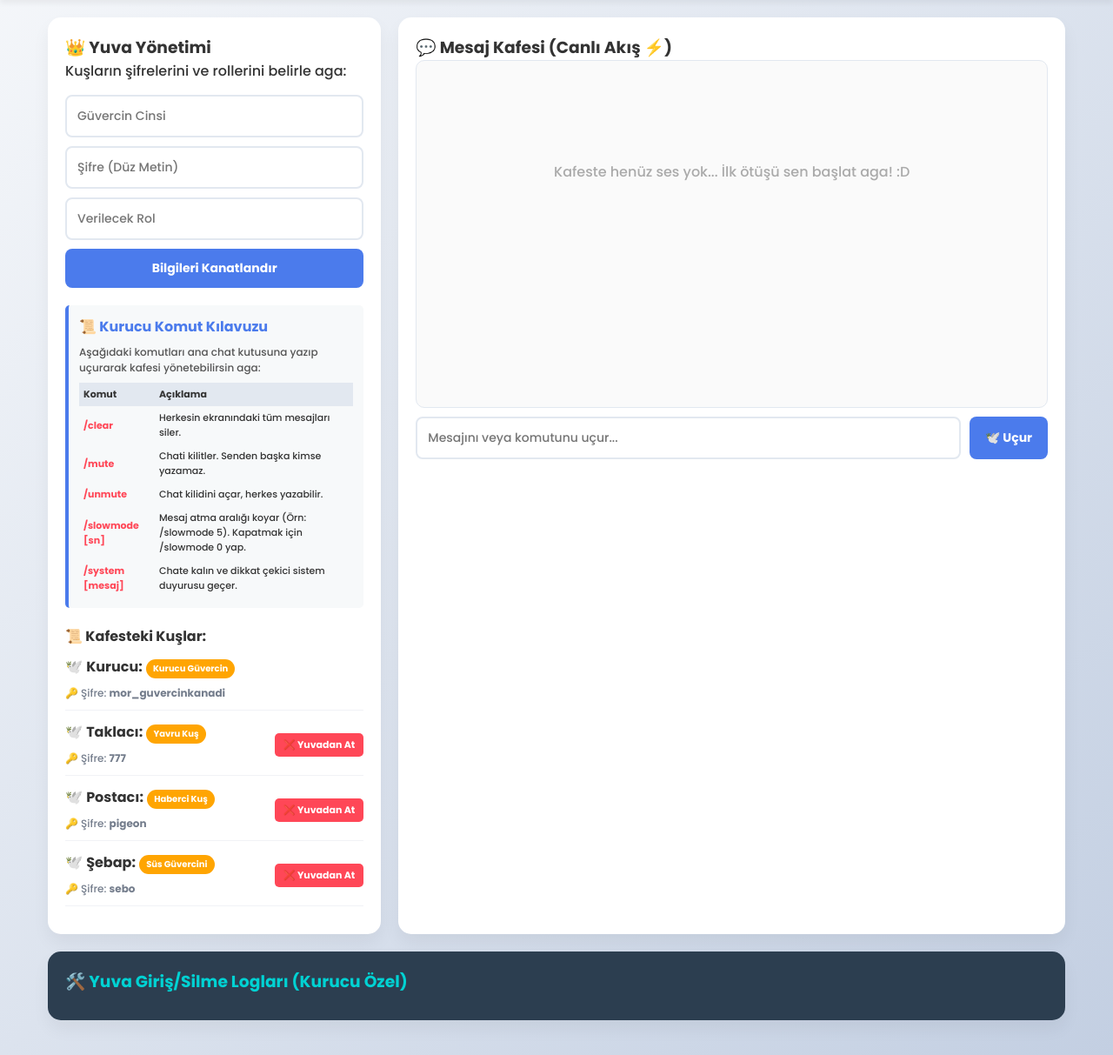
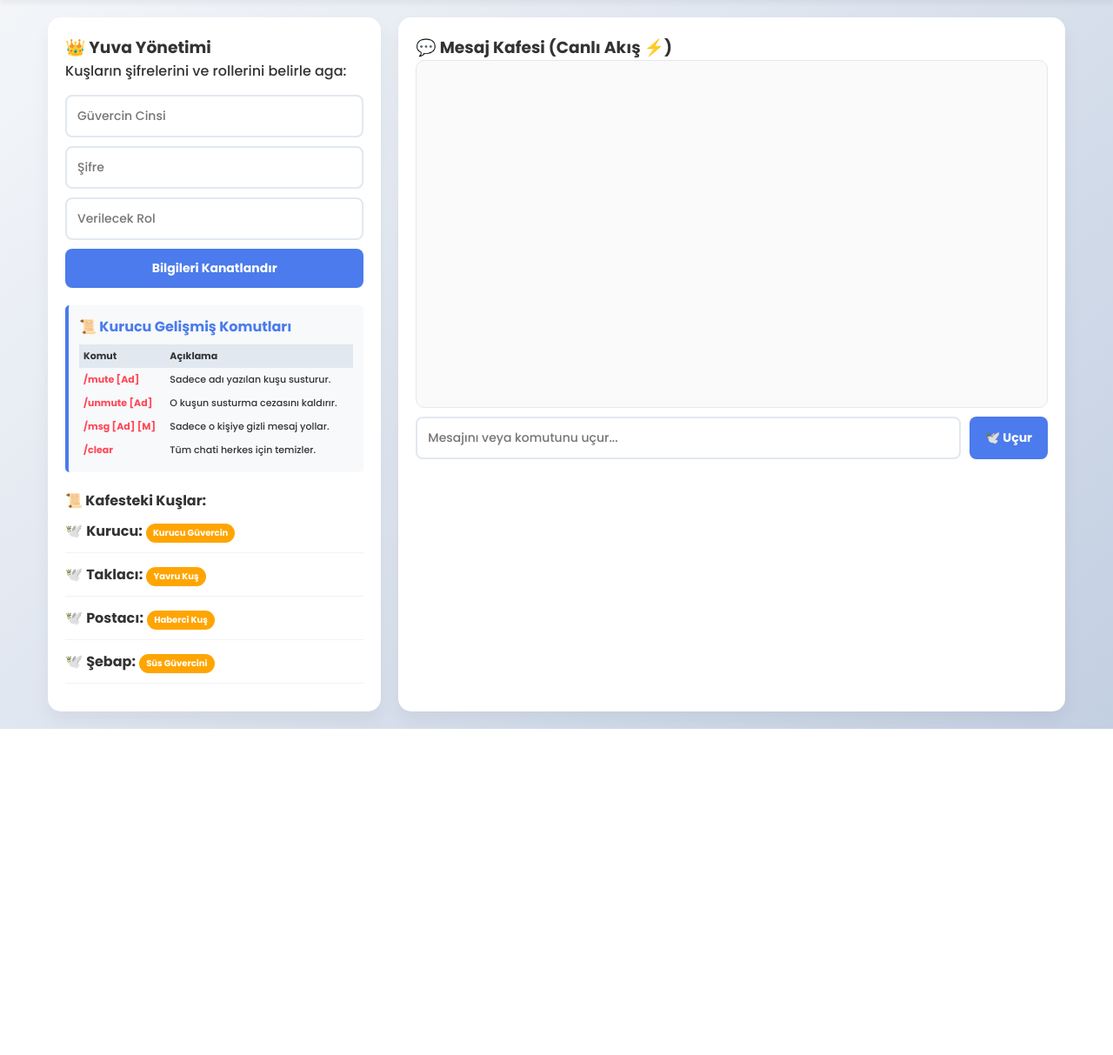
Before and after one commit to ardckr262626-cmd/guvercin-net, a Flask app: page / in a window 1280 px wide. Shown: the part 63-1276 px from the top of the page at 87% size. After the commit the page ends 901 px from the top, so only its background shows below. Run offline with Flask 3, Linux system fonts and the light colour scheme; the visitor is signed in with stand-in values (Sample User, id 1).

Commit message:
Kisiye ozel mute, unmute ve fısıldama (/msg) sistemi entegre edildi! 🕊️🤫

```diff
--- a/app.py
+++ b/app.py
@@ -16,10 +16,10 @@ guvercin_veritabi = {
 mesajlar = []
 log_kayitlari = []
 
-# ⚙️ MÜHENDİSLİK NOTU: Gelişmiş Komut Değişkenleri
-chat_susturuldu = False
-slowmode_suresi = 0  # Saniye cinsinden (0 ise kapalı)
-son_mesaj_zamanlari = {}  # Kullanıcıların son mesaj atma vakitleri
+# ⚙️ MÜHENDİSLİK NOTU: Kişiye Özel Gelişmiş Komut Değişkenleri
+susturulan_kuslar = set() # Susturulan kullanıcıların isimlerini tutar
+slowmode_suresi = 0
+son_mesaj_zamanlari = {}
 
 @app.route('/')
 def index():
@@ -37,7 +37,7 @@ def index():
                            aktif_user=aktif,
                            mevcut_rol=guvercin_veritabi[aktif]['rol'],
                            logs=log_kayitlari,
-                           chat_susturuldu=chat_susturuldu,
+                           susturulanlar=susturulan_kuslar,
                            slowmode=slowmode_suresi)
 
 @app.route('/login', methods=['GET', 'POST'])
@@ -81,7 +81,7 @@ def logout():
 
 @app.route('/mesaj-gonder', methods=['POST'])
 def mesaj_gonder():
-    global chat_susturuldu, slowmode_suresi, mesajlar, log_kayitlari
+    global slowmode_suresi, mesajlar, log_kayitlari
 
     metin = request.form.get('mesaj', '').strip()
     user = session.get('kus_adi', 'Yabancı Kuş')
@@ -95,76 +95,92 @@ def mesaj_gonder():
         komut = parcalar[0].lower()
         zaman = datetime.now().strftime('%H:%M:%S')
 
-        # 1. /clear Komutu
+        # 1. /clear
         if komut == '/clear':
             mesajlar = []
-            mesajlar.append({"gonderen": "SİSTEM", "rol": "🛡️ Otomasyon", "metin": "🧹 Kafes Kurucu tarafından tamamen süpürüldü!"})
+            mesajlar.append({"gonderen": "SİSTEM", "rol": "🛡️ Otomasyon", "metin": "🧹 Kafes Kurucu tarafından tamamen süpürüldü!", "ozel_alici": None})
             log_kayitlari.append(f"[{zaman}] 🧹 Kurucu chat geçmişini temizledi.")
             return redirect(url_for('index'))
 
-        # 2. /mute Komutu
+        # 2. /mute [KuşAdı] (Kişiye Özel)
         elif komut == '/mute':
-            chat_susturuldu = True
-            mesajlar.append({"gonderen": "SİSTEM", "rol": "🛡️ Otomasyon", "metin": "🔇 Kafes Kurucu tarafından susturuldu. Sadece Kurucu ötebilir!"})
-            log_kayitlari.append(f"[{zaman}] 🔇 Chat susturuldu.")
+            if len(parcalar) > 1:
+                hedef = parcalar[1]
+                susturulan_kuslar.add(hedef)
+                mesajlar.append({"gonderen": "SİSTEM", "rol": "🛡️ Otomasyon", "metin": f"🔇 {hedef} kuşu Kurucu tarafından susturuldu!", "ozel_alici": None})
+                log_kayitlari.append(f"[{zaman}] 🔇 {hedef} susturuldu.")
             return redirect(url_for('index'))
 
-        # 3. /unmute Komutu
+        # 3. /unmute [KuşAdı] (Kişiye Özel)
         elif komut == '/unmute':
-            chat_susturuldu = False
-            mesajlar.append({"gonderen": "SİSTEM", "rol": "🛡️ Otomasyon", "metin": "🔊 Kafesin kilidi açıldı, tüm kuşlar özgürce ötebilir!"})
-            log_kayitlari.append(f"[{zaman}] 🔊 Chat kilidi açıldı.")
+            if len(parcalar) > 1:
+                hedef = parcalar[1]
+                susturulan_kuslar.discard(hedef)
+                mesajlar.append({"gonderen": "SİSTEM", "rol": "🛡️ Otomasyon", "metin": f"🔊 {hedef} kuşunun cezası kaldırıldı, ötebilir!", "ozel_alici": None})
+                log_kayitlari.append(f"[{zaman}] 🔊 {hedef} cezası kaldırıldı.")
             return redirect(url_for('index'))
 
-        # 4. /slowmode [saniye] Komutu
+        # 4. /slowmode [saniye]
         elif komut == '/slowmode':
             try:
                 saniye = int(parcalar[1]) if len(parcalar) > 1 else 0
                 slowmode_suresi = saniye
                 if saniye > 0:
-                    mesajlar.append({"gonderen": "SİSTEM", "rol": "🛡️ Otomasyon", "metin": f"⏳ Yavaş mod aktif edildi! Kuşlar {saniye} saniyede bir mesaj atabilir."})
-                    log_kayitlari.append(f"[{zaman}] ⏳ Yavaş mod {saniye}sn olarak ayarlandı.")
+                    mesajlar.append({"gonderen": "SİSTEM", "rol": "🛡️ Otomasyon", "metin": f"⏳ Yavaş mod aktif! Kuşlar {saniye} saniyede bir yazabilir.", "ozel_alici": None})
                 else:
-                    mesajlar.append({"gonderen": "SİSTEM", "rol": "🛡️ Otomasyon", "metin": "⚡ Yavaş mod kaldırıldı. Akış serbest!"})
-                    log_kayitlari.append(f"[{zaman}] ⚡ Yavaş mod kapatıldı.")
+                    mesajlar.append({"gonderen": "SİSTEM", "rol": "🛡️ Otomasyon", "metin": "⚡ Yavaş mod kaldırıldı.", "ozel_alici": None})
             except ValueError:
                 pass
             return redirect(url_for('index'))
 
-        # 5. /system [mesaj] Komutu
+        # 5. /system [mesaj]
         elif komut == '/system':
             duyuru_metni = " ".join(parcalar[1:])
             if duyuru_metni:
-                mesajlar.append({"gonderen": "📢 DUYURU", "rol": "👑 Kurucu Özel", "metin": f"🚨 {duyuru_metni} 🚨"})
+                mesajlar.append({"gonderen": "📢 DUYURU", "rol": "👑 Kurucu Özel", "metin": f"🚨 {duyuru_metni} 🚨", "ozel_alici": None})
             return redirect(url_for('index'))
 
-    # 🛑 NORMAL KULLANICI KISITLAMALARI KONTROLÜ
-    if user != 'Kurucu':
-        # Chat susturuldu mu kontrolü
-        if chat_susturuldu:
+    # 🔒 /msg [KuşAdı] [Mesaj] - KİŞİYE ÖZEL MESAJ SİSTEMİ (Herkes Kullanabilir)
+    if metin.startswith('/msg'):
+        parcalar = metin.split(' ')
+        if len(parcalar) > 2:
+            hedef_alici = parcalar[1]
+            ozel_mesaj = " ".join(parcalar[2:])
+
+            # Mesaj listesine ozel_alici filtresini ekleyerek fırlatıyoruz aga
+            mesajlar.append({
+                "gonderen": user,
+                "rol": guvercin_veritabi.get(user, {}).get('rol', 'Yavru Kuş'),
+                "metin": f"🤫 (Fısıldama): {ozel_mesaj}",
+                "ozel_alici": hedef_alici
+            })
+        return redirect(url_for('index'))
+
+    # 🛑 SUSTURULMA KONTROLÜ
+    if user in susturulan_kuslar:
+        return redirect(url_for('index'))
+
+    # SLOWMODE KONTROLÜ
+    if user != 'Kurucu' and slowmode_suresi > 0:
+        simdi = time.time()
+        son_atilan = son_mesaj_zamanlari.get(user, 0)
+        if simdi - son_atilan < slowmode_suresi:
             return redirect(url_for('index'))
+        son_mesaj_zamanlari[user] = simdi
 
-        # Slowmode (Yavaş Mod) kontrolü
-        if slowmode_suresi > 0:
-            simdi = time.time()
-            son_atilan = son_mesaj_zamanlari.get(user, 0)
-            if simdi - son_atilan < slowmode_suresi:
-                # Süre dolmadıysa engelle, direkt sayfaya yönlendir
-                return redirect(url_for('index'))
-            son_mesaj_zamanlari[user] = simdi
-
-    # Normal Mesaj Gönderme İşlemi
+    # Normal Genel Mesaj Gönderme
     mesajlar.append({
         "gonderen": user,
         "rol": guvercin_veritabi.get(user, {}).get('rol', 'Yavru Kuş'),
-        "metin": metin
+        "metin": metin,
+        "ozel_alici": None
     })
     return redirect(url_for('index'))
 
 @app.route('/sifre-ve-rol-ver', methods=['POST'])
 def sifre_ve_rol_ver():
     if session.get('kus_adi') != 'Kurucu':
-        return "Aga bu yetki sadece Kurucu Güvercin'e ait! .d", 403
+        return "Aga bu yetki sadece Kurucu'ya ait!", 403
     isim = request.form.get('kus_adi')
     yeni_sifre = request.form.get('sifre')
     yeni_rol = request.form.get('rol_adi')
@@ -175,20 +191,14 @@ def sifre_ve_rol_ver():
             guvercin_veritabi[isim]['sifre'] = yeni_sifre
         if yeni_rol:
             guvercin_veritabi[isim]['rol'] = yeni_rol
-        zaman = datetime.now().strftime('%H:%M:%S')
-        log_kayitlari.append(f"[{zaman}] 👑 Kurucu, {isim} kuşunun bilgilerini güncelledi.")
     return redirect(url_for('index'))
 
 @app.route('/kus-sil/<string:kus_adi>', methods=['POST'])
 def kus_sil(kus_adi):
     if session.get('kus_adi') != 'Kurucu':
-        return "Aga kuşu yuvadan sadece Kurucu atabilir! .d", 403
-    if kus_adi == 'Kurucu':
-        return "Aga kendi kendini yuvadan atamazsın! :D", 400
-    if kus_adi in guvercin_veritabi:
+        return "Aga kuşu yuvadan sadece Kurucu atabilir!", 403
+    if kus_adi in guvercin_veritabi and kus_adi != 'Kurucu':
         del guvercin_veritabi[kus_adi]
-        zaman = datetime.now().strftime('%H:%M:%S')
-        log_kayitlari.append(f"❌ {kus_adi} kuşu Kurucu tarafından sepetlendi.")
     return redirect(url_for('index'))
 
 if __name__ == '__main__':
--- a/templates/index.html
+++ b/templates/index.html
@@ -26,47 +26,44 @@
       <p>Kuşların şifrelerini ve rollerini belirle aga:</p>
       <form class="pigeon-form" action="/sifre-ve-rol-ver" method="POST">
         <input type="text" name="kus_adi" placeholder="Güvercin Cinsi" required>
-        <input type="text" name="sifre" placeholder="Şifre (Düz Metin)" required>
+        <input type="text" name="sifre" placeholder="Şifre" required>
         <input type="text" name="rol_adi" placeholder="Verilecek Rol" required>
         <button type="submit" class="btn-primary">Bilgileri Kanatlandır</button>
       </form>
 
       <div class="guide-box"
         style="margin-top: 20px; background-color: #f7f9fa; border-left: 4px solid #4b7bec; padding: 12px; border-radius: 5px;">
-        <h4 style="color: #4b7bec; margin-bottom: 8px;">📜 Kurucu Komut Kılavuzu</h4>
-        <p style="font-size: 12px; color: #555; margin-bottom: 8px;">Aşağıdaki komutları ana chat kutusuna yazıp
-          uçurarak kafesi yönetebilirsin aga:</p>
+        <h4 style="color: #4b7bec; margin-bottom: 8px;">📜 Kurucu Gelişmiş Komutları</h4>
         <table style="width: 100%; font-size: 11px; text-align: left; border-collapse: collapse;">
           <tr style="background-color: #e2e8f0;">
             <th style="padding: 5px;">Komut</th>
             <th style="padding: 5px;">Açıklama</th>
           </tr>
           <tr>
-            <td style="padding: 5px; font-family: monospace; color: #ff4757;"><b>/clear</b></td>
-            <td style="padding: 5px;">Herkesin ekranındaki tüm mesajları siler.</td>
+            <td style="padding: 5px; font-family: monospace; color: #ff4757;"><b>/mute [Ad]</b></td>
+            <td style="padding: 5px;">Sadece adı yazılan kuşu susturur.</td>
           </tr>
           <tr>
-            <td style="padding: 5px; font-family: monospace; color: #ff4757;"><b>/mute</b></td>
-            <td style="padding: 5px;">Chati kilitler. Senden başka kimse yazamaz.</td>
+            <td style="padding: 5px; font-family: monospace; color: #ff4757;"><b>/unmute [Ad]</b></td>
+            <td style="padding: 5px;">O kuşun susturma cezasını kaldırır.</td>
           </tr>
           <tr>
-            <td style="padding: 5px; font-family: monospace; color: #ff4757;"><b>/unmute</b></td>
-            <td style="padding: 5px;">Chat kilidini açar, herkes yazabilir.</td>
+            <td style="padding: 5px; font-family: monospace; color: #ff4757;"><b>/msg [Ad] [M]</b></td>
+            <td style="padding: 5px;">Sadece o kişiye gizli mesaj yollar.</td>
           </tr>
           <tr>
-            <td style="padding: 5px; font-family: monospace; color: #ff4757;"><b>/slowmode [sn]</b></td>
-            <td style="padding: 5px;">Mesaj atma aralığı koyar (Örn: <tt>/slowmode 5</tt>). Kapatmak için <tt>/slowmode
-                0</tt> yap.</td>
-          </tr>
-          <tr>
-            <td style="padding: 5px; font-family: monospace; color: #ff4757;"><b>/system [mesaj]</b></td>
-            <td style="padding: 5px;">Chate kalın ve dikkat çekici sistem duyurusu geçer.</td>
+            <td style="padding: 5px; font-family: monospace; color: #ff4757;"><b>/clear</b></td>
+            <td style="padding: 5px;">Tüm chati herkes için temizler.</td>
           </tr>
         </table>
       </div>
       {% else %}
-      <p style="color: #7f8c8d;">⚠️ Şifre, rol verme ve kuş silme yetkisi sadece <strong>Kurucu</strong> güvercine
-        aittir aga. .d</p>
+      <div class="guide-box"
+        style="margin-top: 20px; background-color: #f7f9fa; border-left: 4px solid #ffa502; padding: 12px; border-radius: 5px;">
+        <h4 style="color: #ffa502; margin-bottom: 5px;">🤫 Gizli Mesaj Sistemi</h4>
+        <p style="font-size: 11px; color: #555;">Chate <tt><b>/msg KuşAdı mesajın</b></tt> yazarak sadece o kuşa gidecek
+          gizli fısıldamalar atabilirsin aga! .d</p>
+      </div>
       {% endif %}
 
       <div class="rollu-kuslar" style="margin-top: 20px;">
@@ -77,17 +74,9 @@
             style="margin-bottom: 12px; border-bottom: 1px solid #f1f2f6; padding-bottom: 8px; display: flex; justify-content: space-between; align-items: center; flex-wrap: wrap;">
             <div>
               🕊️ <strong>{{ isim }}:</strong> <span class="badge user-role">{{ data['rol'] }}</span>
-              {% if aktif_user == 'Kurucu' %}
-              <br><span style="font-size: 12px; color: #747d8c;">🔑 Şifre: <strong>{{ data['sifre'] }}</strong></span>
-              {% endif %}
+              {% if isim in susturulanlar %}<span
+                style="color: #ff4757; font-size: 11px; font-weight: bold;">[MUTED]</span>{% endif %}
             </div>
-            {% if aktif_user == 'Kurucu' and isim != 'Kurucu' %}
-            <form action="/kus-sil/{{ isim }}" method="POST" style="margin: 0;">
-              <button type="submit"
-                style="background-color: #ff4757; color: white; border: none; padding: 5px 10px; border-radius: 5px; font-size: 11px; cursor: pointer; font-weight: bold;">❌
-                Yuvadan At</button>
-            </form>
-            {% endif %}
           </li>
           {% endfor %}
         </ul>
@@ -97,47 +86,33 @@
     <section class="panel chat-panel">
       <h3>💬 Mesaj Kafesi (Canlı Akış ⚡)</h3>
       <div class="chat-box" id="chatBox">
-        {% if not mesajlar %}
-        <p style="text-align: center; color: #aaa; margin-top: 100px;">Kafeste henüz ses yok... İlk ötüşü sen başlat
-          aga! :D</p>
-        {% endif %}
         {% for msg in mesajlar %}
+        {% if msg.ozel_alici == None or msg.ozel_alici == aktif_user or msg.gonderen == aktif_user %}
         <div class="message {% if msg.gonderen == aktif_user %}outgoing{% else %}incoming{% endif %}" {% if
           msg.gonderen=='📢 DUYURU'
           %}style="background: #fff2f2; border: 2px solid #ff4757; max-width: 100%; width: 100%; text-align: center; color: #ff4757;"
-          {% endif %}>
+          {% endif %} {% if msg.ozel_alici==aktif_user or msg.gonderen==aktif_user and msg.ozel_alici !=None
+          %}style="background: #fff9db; border: 1px dashed #ffa502; color: #b7791f;" {% endif %}>
+
           {% if msg.gonderen != '📢 DUYURU' and msg.gonderen != 'SİSTEM' %}
           <span class="badge {% if msg.gonderen == 'Kurucu' %}admin-role{% else %}user-role{% endif %}">{{ msg.rol
             }}</span>
           {% endif %}
           <strong>{{ msg.gonderen }}:</strong> {{ msg.metin }}
         </div>
+        {% endif %}
         {% endfor %}
       </div>
 
       <form class="chat-input-area" id="chatForm">
         <input type="text" id="mesajInput"
-          placeholder="{% if chat_susturuldu and aktif_user != 'Kurucu' %}🔇 Chat şu an kilitli aga...{% else %}Mesajını veya komutunu uçur...{% endif %}"
-          required autocomplete="off" {% if chat_susturuldu and aktif_user !='Kurucu' %}disabled{% endif %}>
-        <button type="submit" class="btn-send" {% if chat_susturuldu and aktif_user !='Kurucu' %}disabled
-          style="background:#ccc;" {% endif %}>🕊️ Uçur</button>
+          placeholder="{% if aktif_user in susturulanlar %}🔇 Cezalısın aga, ötemezsin!{% else %}Mesajını veya komutunu uçur...{% endif %}"
+          required autocomplete="off" {% if aktif_user in susturulanlar %}disabled{% endif %}>
+        <button type="submit" class="btn-send" {% if aktif_user in susturulanlar %}disabled style="background:#ccc;" {%
+          endif %}>🕊️ Uçur</button>
       </form>
     </section>
   </main>
-
-  {% if aktif_user == 'Kurucu' %}
-  <div class="container" style="margin-top: 0; margin-bottom: 40px;">
-    <section class="panel" style="grid-column: span 2; background: #2c3e50; color: #ecf0f1;">
-      <h3 style="color: #00d2d3;">🛠️ Yuva Giriş/Silme Logları (Kurucu Özel)</h3>
-      <div
-        style="max-height: 150px; overflow-y: auto; font-family: monospace; font-size: 13px; margin-top: 10px; line-height: 1.6;">
-        {% for log in logs %}
-        <p>> {{ log }}</p>
-        {% endfor %}
-      </div>
-    </section>
-  </div>
-  {% endif %}
 
   <script>
     const chatBox = document.getElementById('chatBox');
@@ -148,23 +123,21 @@
       try {
         const response = await fetch('/');
         const htmlText = await response.text();
-
         const parser = new DOMParser();
         const doc = parser.parseFromString(htmlText, 'text/html');
         const gelenKutu = doc.getElementById('chatBox');
         const gelenInput = doc.getElementById('mesajInput');
 
-        // Chat kutusunu yenile
         if (gelenKutu && chatBox.innerHTML !== gelenKutu.innerHTML) {
           chatBox.innerHTML = gelenKutu.innerHTML;
           chatBox.scrollTop = chatBox.scrollHeight;
         }
 
-        // Mute durumunda input alanını canlı kilitle/aç (Kurucu hariç)
-        if ("{{ aktif_user }}" !== "Kurucu" && gelenInput && mesajInput) {
+        // Canlı mute yeme durumunda inputu anlık kilitler aga
+        if (gelenInput && mesajInput) {
           if (gelenInput.hasAttribute('disabled') && !mesajInput.hasAttribute('disabled')) {
             mesajInput.setAttribute('disabled', 'true');
-            mesajInput.placeholder = "🔇 Chat şu an kilitli aga...";
+            mesajInput.placeholder = "🔇 Cezalısın aga, ötemezsin!";
             document.querySelector('.btn-send').setAttribute('disabled', 'true');
             document.querySelector('.btn-send').style.background = "#ccc";
           } else if (!gelenInput.hasAttribute('disabled') && mesajInput.hasAttribute('disabled')) {
@@ -174,9 +147,7 @@
             document.querySelector('.btn-send').style.background = "#4b7bec";
           }
         }
-      } catch (err) {
-        console.error("Hata aga:", err);
-      }
+      } catch (err) { console.error(err); }
     }
 
     chatForm.addEventListener('submit', async (e) => {
@@ -188,18 +159,13 @@
       formData.append('mesaj', mesajText);
       mesajInput.value = '';
 
-      await fetch('/mesaj-gonder', {
-        method: 'POST',
-        body: formData
-      });
-
+      await fetch('/mesaj-gonder', { method: 'POST', body: formData });
       mesajlariGetir();
     });
 
     setInterval(mesajlariGetir, 1000);
     chatBox.scrollTop = chatBox.scrollHeight;
   </script>
-
 </body>
 
 </html>
```
